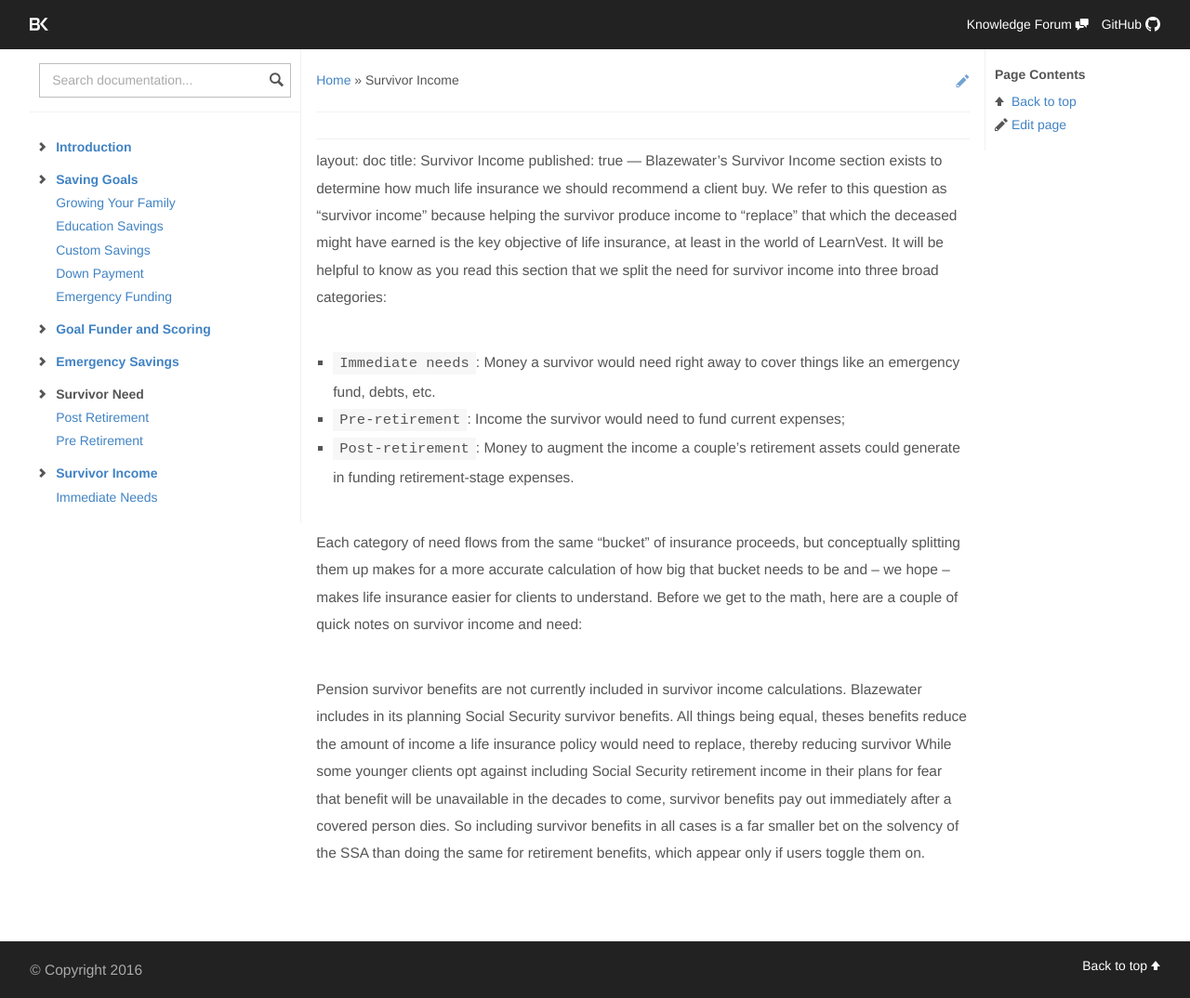
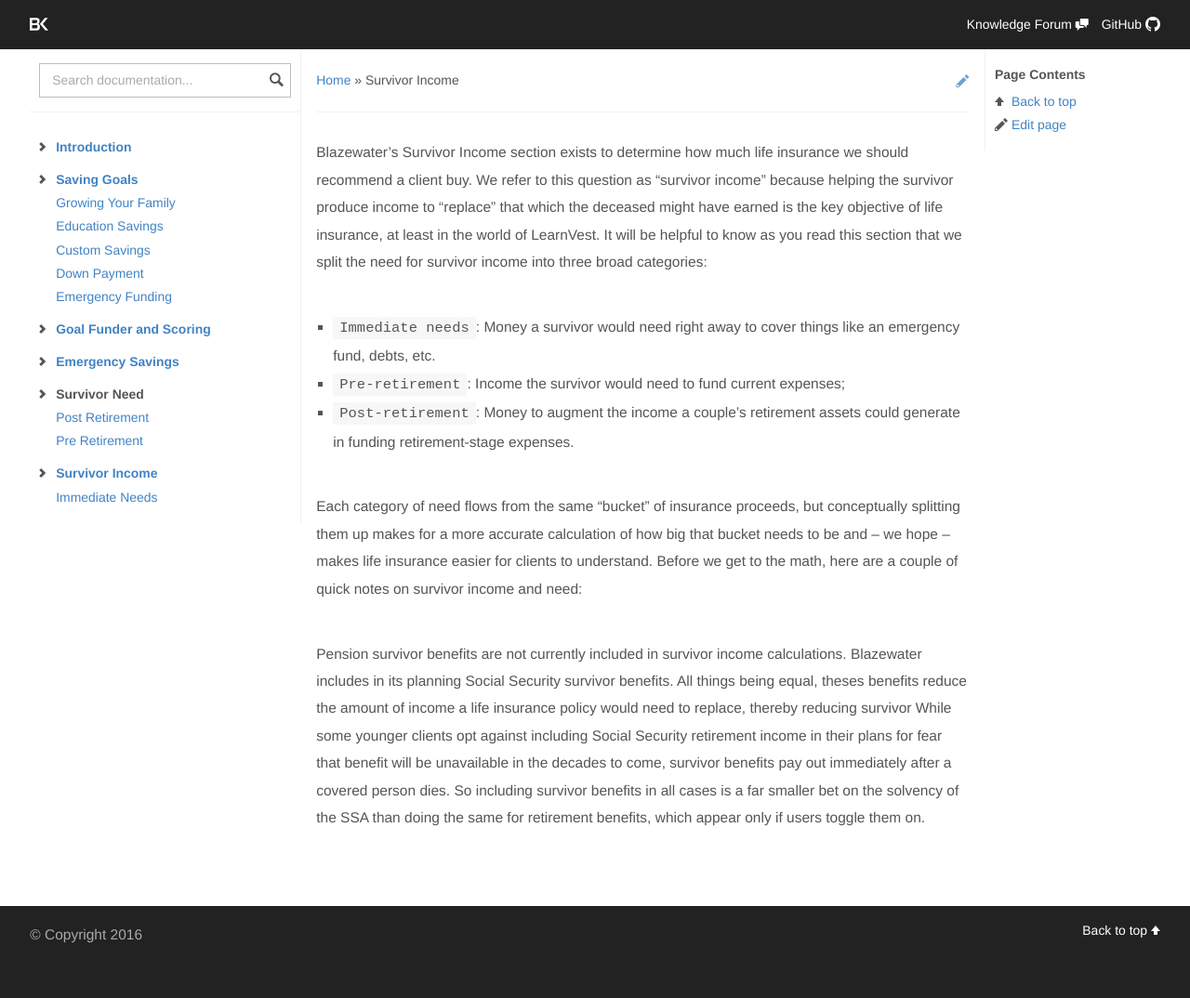
Before and after one commit to skoroth-kw/dockit, a Jekyll site: the page built from survivor_income/index.md, in a window 1280 px wide. Shown: the whole page at 93% size. Built offline with Jekyll 4.4.1, drawn with Linux system fonts in a browser that asks for light colours; nearby versions of some CDN libraries; after the commit the page ends 1035 px from its top, so only the background shows below that.

Commit message:
Updated index.md

```diff
--- a/survivor_income/index.md
+++ b/survivor_income/index.md
@@ -3,11 +3,7 @@ layout: doc
 title: Survivor Income
 published: true
 ---
----
-layout: doc
-title: Survivor Income
-published: true
----
+
 Blazewater’s Survivor Income section exists to determine how much life insurance we should recommend a client buy. We refer to this question as “survivor income” because helping the survivor produce income to “replace” that which the deceased might have earned is the key objective of life insurance, at least in the world of LearnVest. It will be helpful to know as you read this section that we split the need for survivor income into three broad categories:
 * `Immediate needs`: Money a survivor would need right away to cover things like an emergency fund, debts, etc.
 * `Pre-retirement`: Income the survivor would need to fund current expenses;
```
